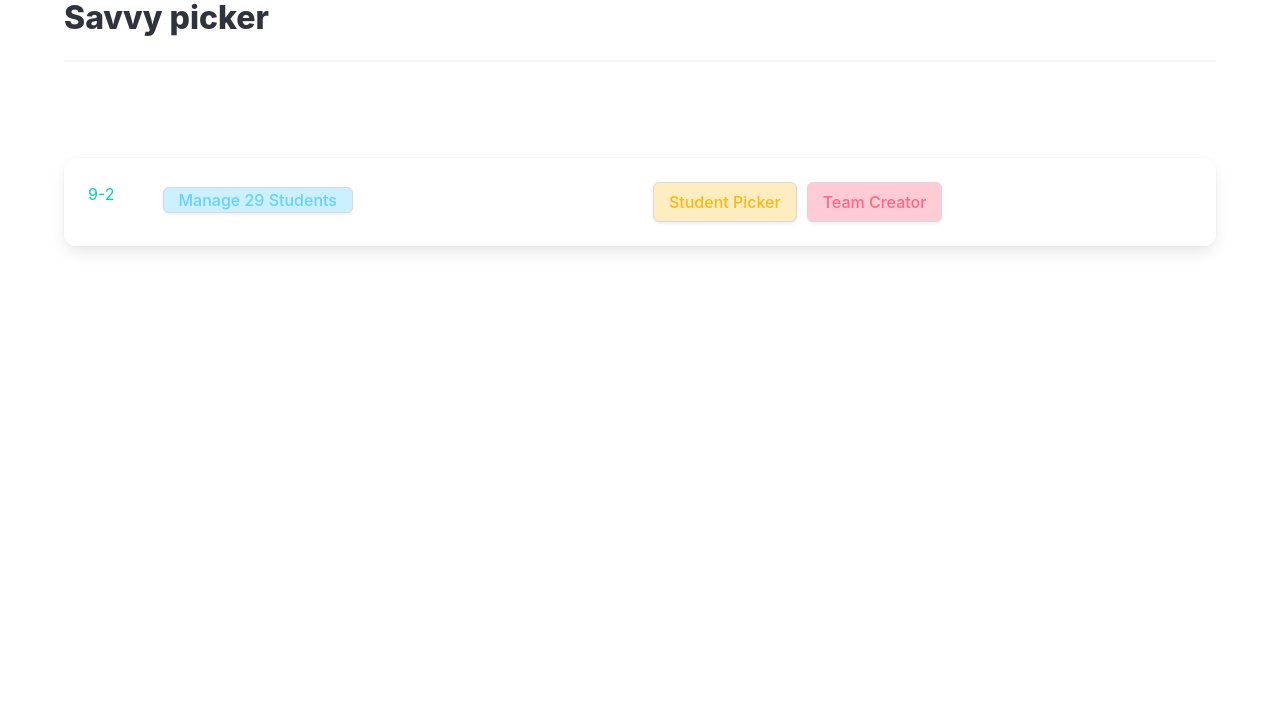
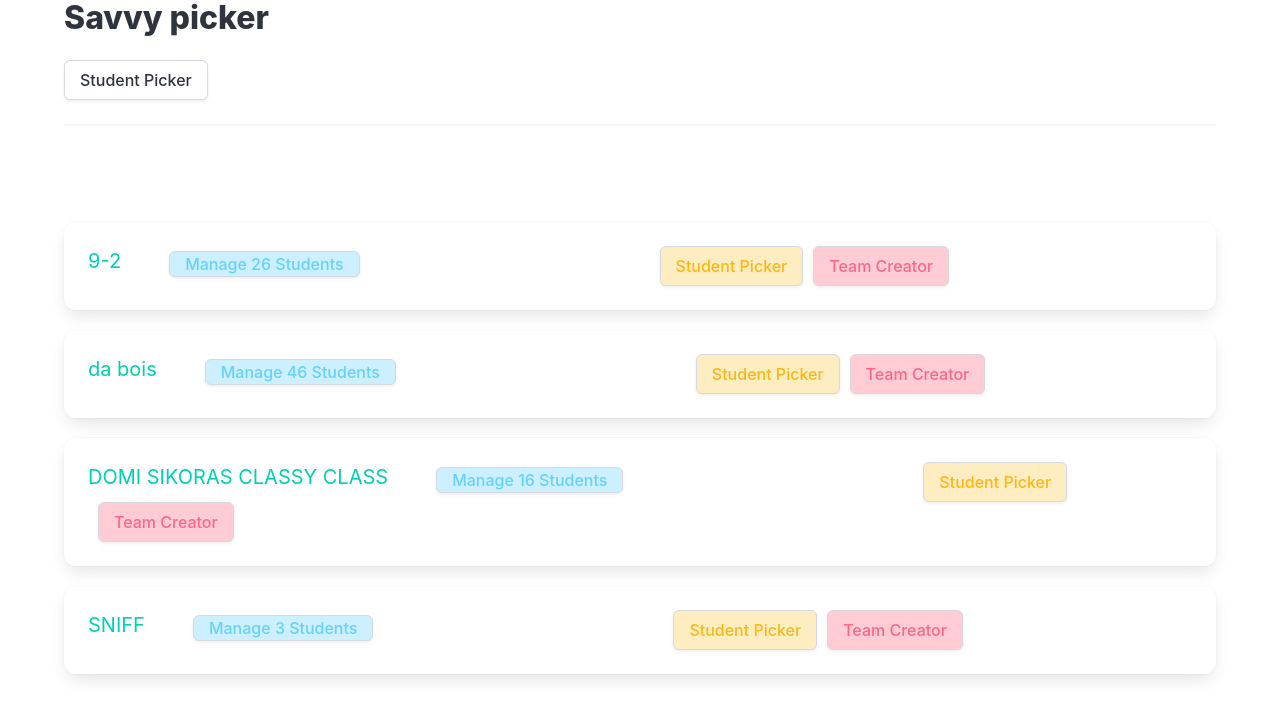
Before and after one commit to LRGuess/Savvy-Picker, a React (Create React App) app in the folder frontend/: page / in a window 1280 px wide. Shown: the top 718 px of the page. Built offline with nearby package versions, Linux system fonts and the light colour scheme.

Commit message:
Made more styles and LD button is coming

```diff
--- a/frontend/src/App.js
+++ b/frontend/src/App.js
@@ -1,17 +1,25 @@
 import React from 'react';
+import './app.css'
 import Classroom from './Classroom';
 import Student from './Student';
+
 class App extends React.Component {
   render() {
     return (
-      <div className="App" data-theme="light">
+      <div className="App light-mode" data-theme="light">
         <div className='container'>
-          <h1 className="title">Savvy picker</h1>
+          <div>
+            <h1 className="title header-margin">Savvy picker</h1>
+            <button class="button is-size-0.1">Student Picker</button>
+          </div>
           <hr className="is-divider" />
           <p className='is-uppercase has-text-white'>Current Classes:</p>
           <br></br><br></br>
         </div>
-        <Classroom />
+        <Classroom class_name={"9-2"} classStudentAmount={26}/>
+        <Classroom class_name={"da bois"} classStudentAmount={46}/>
+        <Classroom class_name={"DOMI SIKORAS CLASSY CLASS"} classStudentAmount={16}/>
+        <Classroom class_name={"SNIFF"} classStudentAmount={3}/>
       </div>
     );
   }
--- a/frontend/src/Classroom.css
+++ b/frontend/src/Classroom.css
@@ -8,3 +8,9 @@
 .ComponentAlignment {
     margin-top: 5px;
 }
+.ClassesListSpacing {
+    margin-bottom: 20px;
+}
+.border {
+    border-color: black;
+}
--- a/frontend/src/Classroom.js
+++ b/frontend/src/Classroom.js
@@ -3,17 +3,14 @@ import React from 'react';
 import 'bulma/css/bulma.min.css';
 import './Classroom.css'
 
-let class_name = "9-2"
-let classStudentAmount = "29"
 
-class Classroom extends React.Component {
-  render() {
+function Classroom({class_name, classStudentAmount}) {
     return (
-      <div className="container">
+      <div className="container ClassesListSpacing">
         <div class="card">
             <div class="card-content">
                 <div class="content">
-                    <span class='has-text-primary mr-6 ComponentAlignment'>{class_name}</span>
+                    <span class='has-text-primary is-size-5 mr-6 ComponentAlignment'>{class_name}</span>
                     <button class="button has-background-info-light has-text-info is-size-0.1 py-0 px-15 ComponentAlignment">Manage {classStudentAmount} Students</button>
                     <button class="button is-size-0.1 ClassesButtonSpacing has-background-warning-light has-text-warning">Student Picker</button>
                     <button class="button is-size-0.1 ChoserButtonSpacing has-background-danger-light has-text-danger">Team Creator</button>
@@ -22,7 +19,6 @@ class Classroom extends React.Component {
         </div>
       </div>
     );
-  }
 }
 
 export default Classroom;
--- /dev/null
+++ b/frontend/src/app.css
@@ -0,0 +1,9 @@
+.light-mode {
+    background-color: white;
+}
+.header-margin{
+    margin-top: 200;
+}
+.ld-button-spacing{
+    margin-left: 300px;
+}
```
